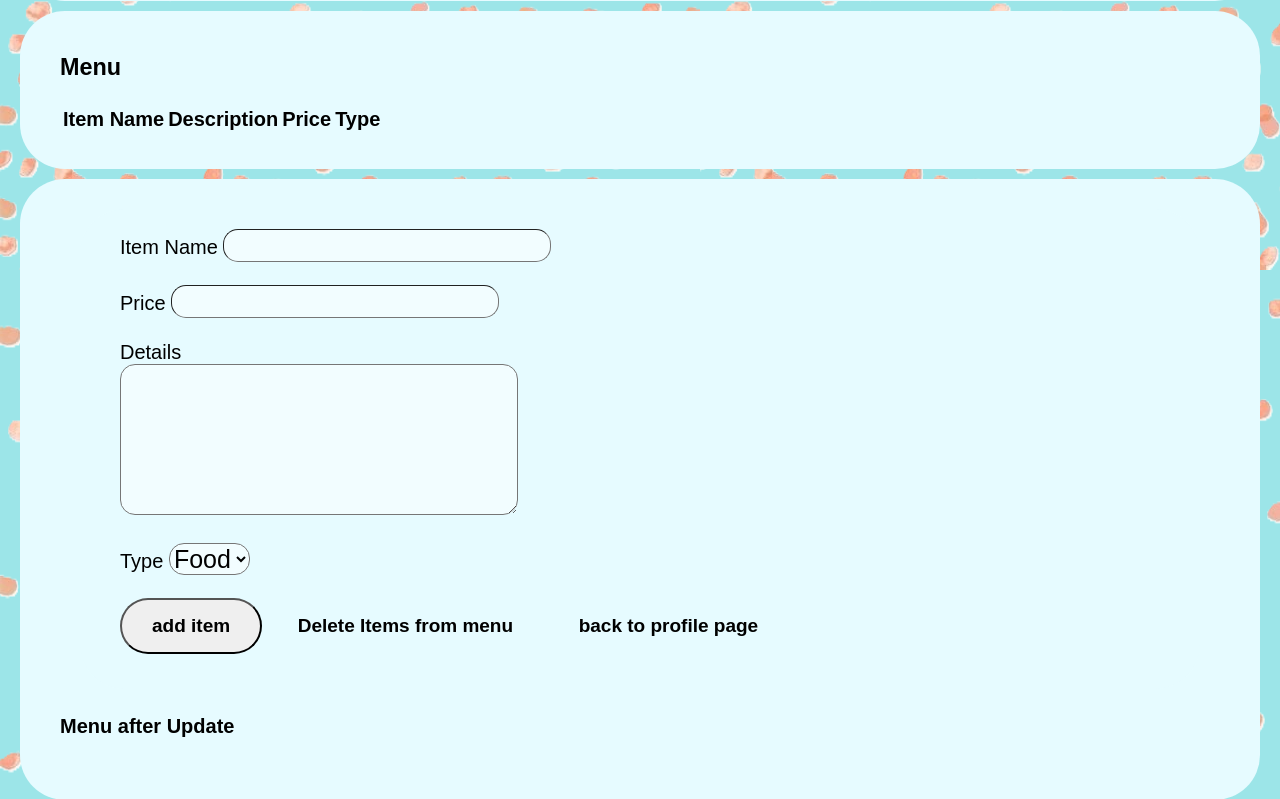
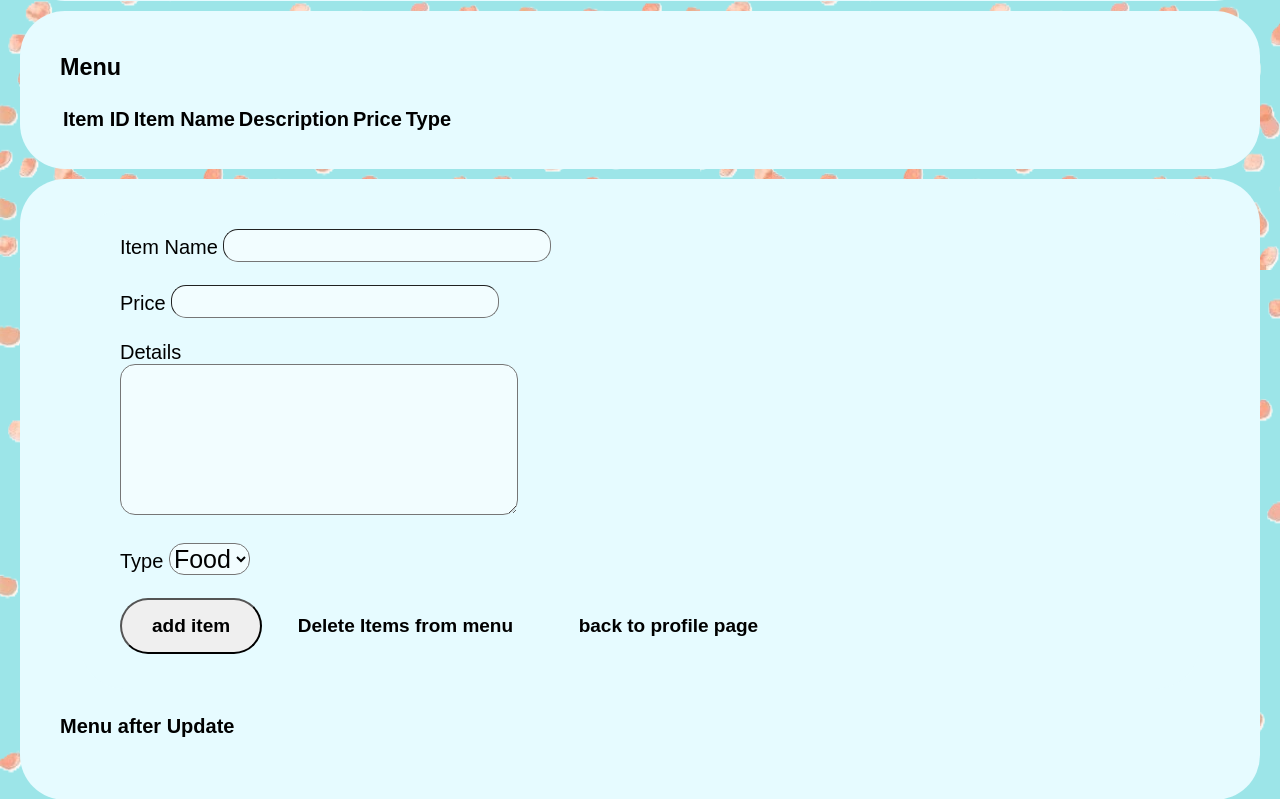
Before and after one commit to omartra999/lieferspatz, a Flask app: page /add_logo in a window 1280 px wide. Shown: the part 719-1518 px from the top of the page. Run offline with Flask 3, Linux system fonts and the light colour scheme; a user stored in the database is signed in; data that the repository does not hold is empty.

Commit message:
updated to include item id

```diff
--- a/lieferspatz02/templates/restaurant_home.html
+++ b/lieferspatz02/templates/restaurant_home.html
@@ -70,6 +70,7 @@
         <table>
             <thead>
                 <tr>
+                    <th>Item ID</th>
                     <th>Item Name</th>
                     <th>Description</th>
                     <th>Price</th>
@@ -83,6 +84,7 @@
                     <td>{{ item[1] }}</td>
                     <td>{{ item[2] }}</td>
                     <td>{{ item[3] }}</td>
+                    <td>{{ item[4] }}</td>
                 </tr>
             {% endfor %}
 
```
